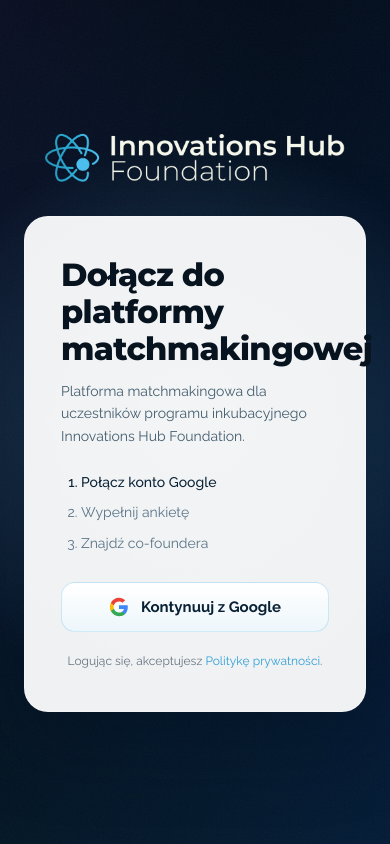
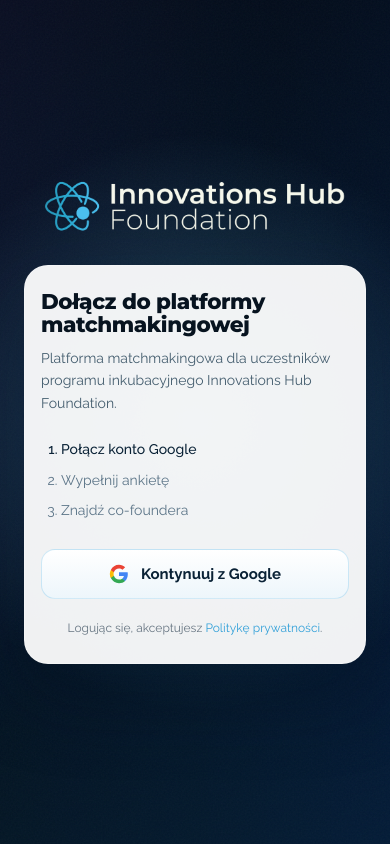
Before and after one commit to mgontarek-inno/inno-platform, a Next.js app: page /login in a window 390 px wide. Built offline with nearby package versions, Linux system fonts and the light colour scheme; no server answers.

Commit message:
login title style fix

```diff
--- a/app/login/login.module.css
+++ b/app/login/login.module.css
@@ -51,6 +51,7 @@
   border: 1px solid rgba(255, 255, 255, 0.24);
   border-radius: calc(var(--radius) + 6px);
   box-shadow: 0 28px 80px rgba(0, 16, 34, 0.35);
+  overflow: visible;
 }
 
 .step {
@@ -63,11 +64,15 @@
 }
 
 .title {
-  font-size: 32px;
+  font-size: clamp(20px, 6vw, 32px);
   font-weight: 800;
   margin: 0 0 12px;
-  line-height: 1.15;
+  line-height: 1.05;
   color: #07131f;
+  word-break: break-word;
+  overflow-wrap: anywhere;
+  -webkit-hyphens: auto;
+  hyphens: auto;
 }
 
 .sub {
@@ -130,3 +135,15 @@
 .noteLink:hover {
   text-decoration: underline;
 }
+
+/* responsive adjustments */
+@media (max-width: 480px) {
+  .card {
+    padding: 24px 16px;
+    max-width: 100%;
+  }
+  .title {
+    font-size: clamp(18px, 5.5vw, 24px);
+    line-height: 1.05;
+  }
+}
```
